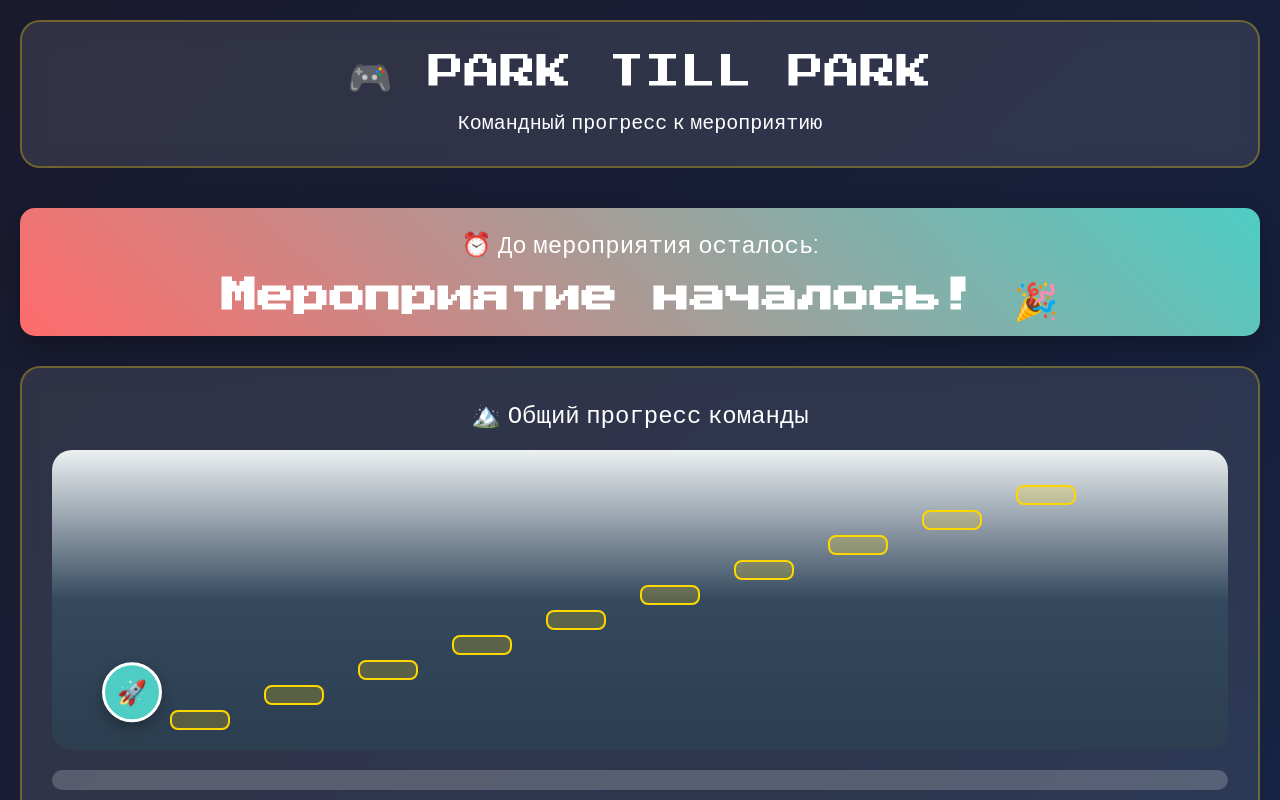
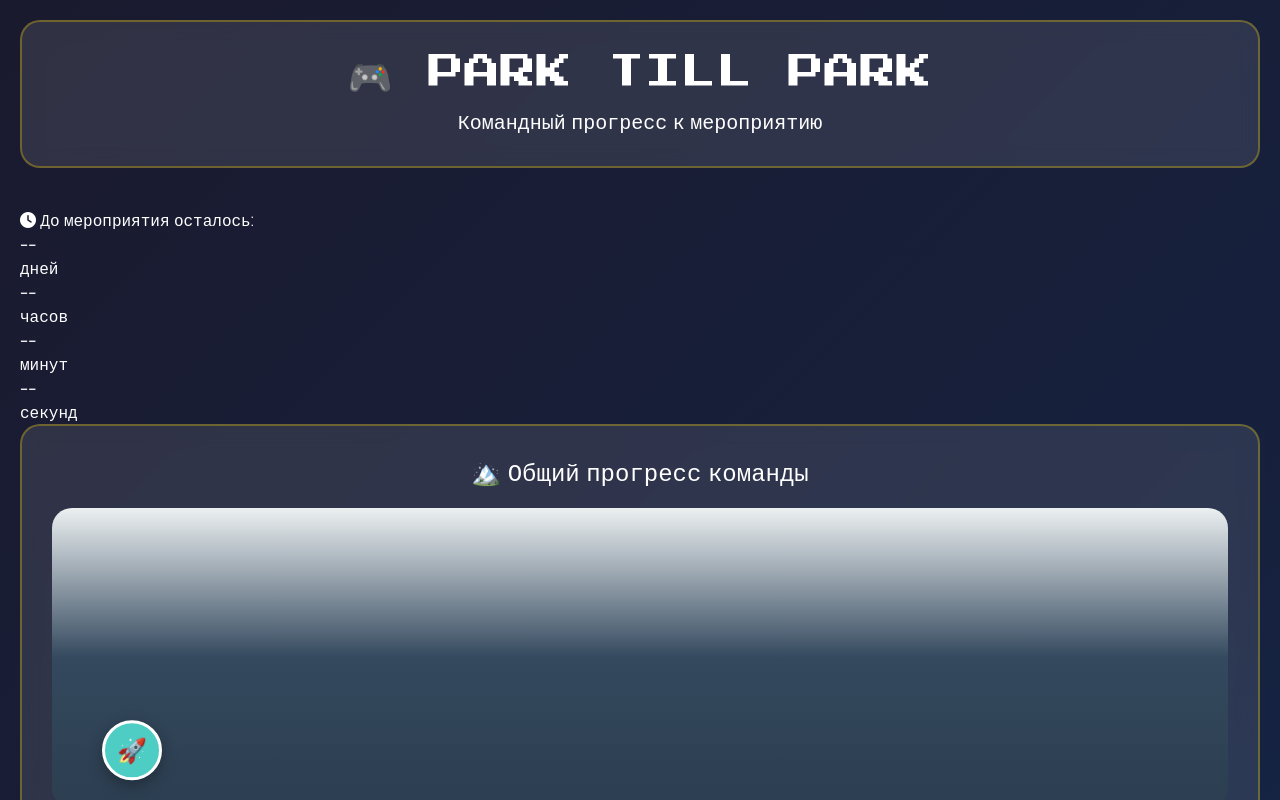
Before and after one commit to OummaEE/ParktillPark, a plain HTML site: page index.html in a window 1280 px wide. Shown: the top 800 px of the page. Drawn offline with nearby package versions, Linux system fonts and the light colour scheme.

Commit message:
Update index.html

```diff
--- a/index.html
+++ b/index.html
@@ -322,11 +322,30 @@
             <h1 class="minecraft-font text-4xl mb-4">🎮 PARK TILL PARK</h1>
             <p class="text-xl">Командный прогресс к мероприятию</p>
         </div>
+<div class="vent-countdown">
+            <div class="countdown-title">
+                <i class="fas fa-clock"></i> До мероприятия осталось:
+            </div>
+            <div class="countdown-timer">
+                <div class="countdown-item">
+                    <span class="countdown-number" id="days">--</span>
+                    <div class="countdown-label">дней</div>
+                </div>
+                <div class="countdown-item">
+                    <span class="countdown-number" id="hours">--</span>
+                    <div class="countdown-label">часов</div>
+                </div>
+                <div class="countdown-item">
+                    <span class="countdown-number" id="minutes">--</span>
+                    <div class="countdown-label">минут</div>
+                </div>
+                <div class="countdown-item">
+                    <span class="countdown-number" id="seconds">--</span>
+                    <div class="countdown-label">секунд</div>
+                </div>
+            </div>
+        </div>
 
-        <div class="event-countdown">
-            <h2 class="text-2xl mb-4">⏰ До мероприятия осталось:</h2>
-            <div id="countdown" class="text-4xl font-bold minecraft-font"></div>
-        </div>
 
         <div class="overall-progress">
             <h2 class="text-2xl mb-4 text-center">🏔️ Общий прогресс команды</h2>
```
